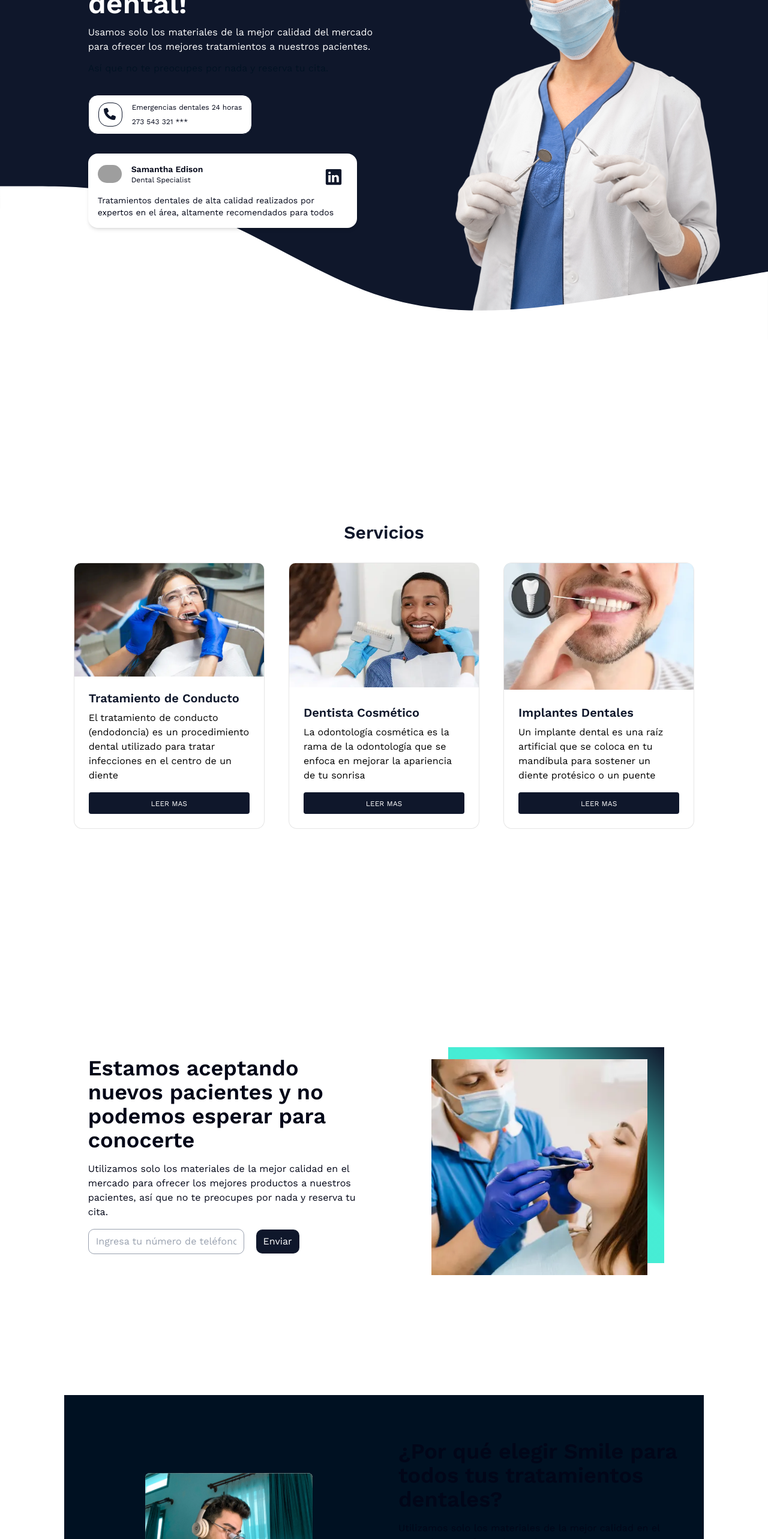
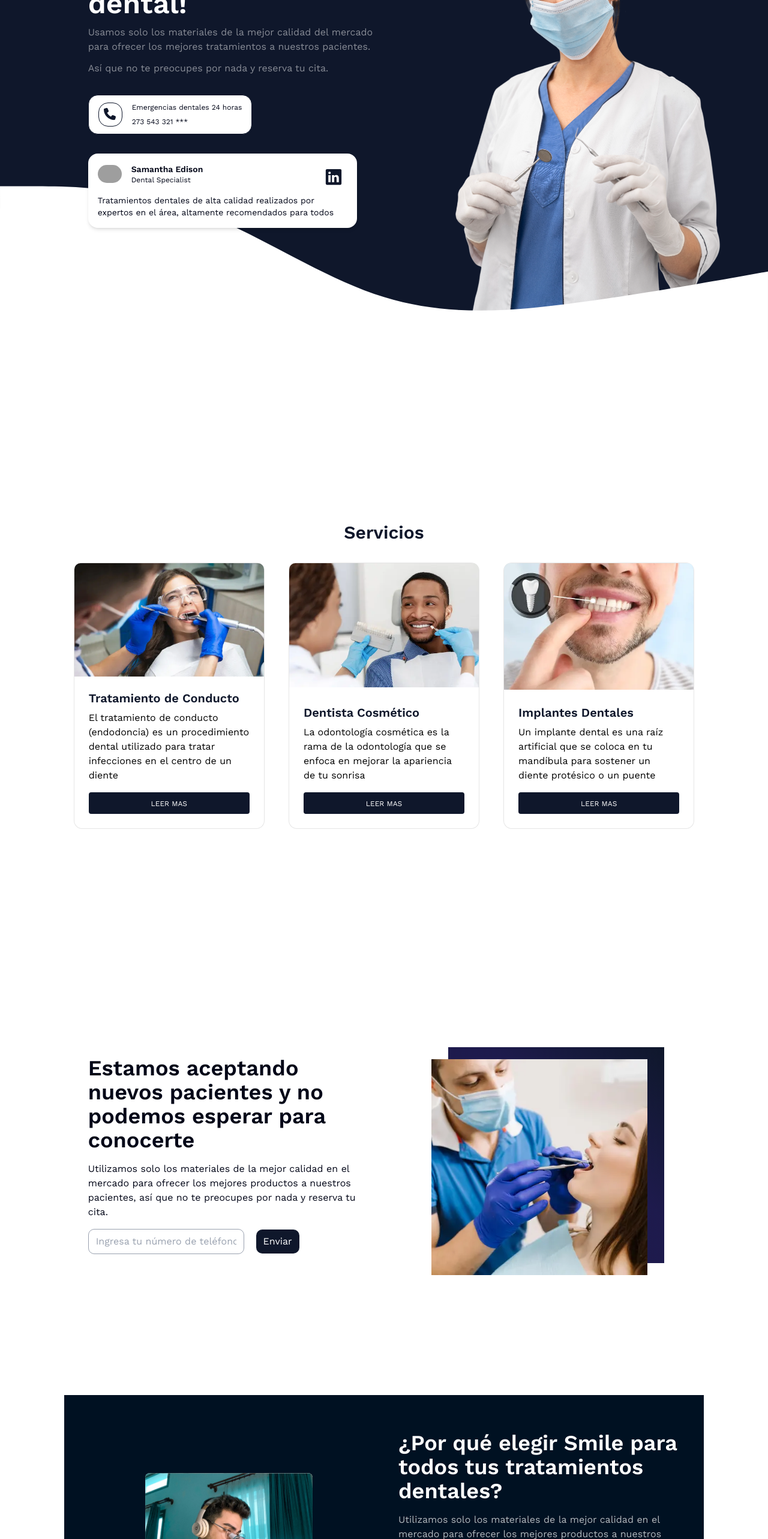
Before and after one commit to EnriqueHM31/dentista-web, a React (Vite) app: page / in a window 1280 px wide. Shown: the part 234-2800 px from the top of the page at 60% size. Built offline with nearby package versions, Linux system fonts and the light colour scheme; grey boxes are pictures that could not be loaded.

Commit message:
cambiar colores nuevos

```diff
--- a/src/components/Hero.tsx
+++ b/src/components/Hero.tsx
@@ -25,10 +25,10 @@ export default function Hero() {
                 transition={{ duration: 0.3 }}
             >
                 <h2 className="text-2xl font-bold xl:text-5xl text-white">¡Prepárate para tu mejor experiencia dental!</h2>
-                <p className='text-normal text-white'>
+                <p className='text-normal text-white/50'>
                     Usamos solo los materiales de la mejor calidad del mercado para ofrecer los mejores tratamientos a nuestros pacientes.
                 </p>
-                <p className='text-normal text-secondary'>
+                <p className='text-normal text-white/50'>
                     Así que no te preocupes por nada y reserva tu cita.
                 </p>
 
--- /dev/null
+++ b/src/components/SectionEspecialistas.tsx
@@ -0,0 +1,24 @@
+import { motion } from "framer-motion";
+import TituloSeccion from "./ui/TituloSeccion";
+import { Slider } from "./Especialistas/Slider";
+
+export default function SectionEspecialistas() {
+    return (
+        <motion.section className="min-h-screen flex flex-col items-center justify-center max-w-10/12 w-full mx-auto py-5 xl:py-10 px-1 md:px-10 lg:px-20 xl:px-10 gap-4"
+            initial={{ opacity: 0, y: 30 }}
+            whileInView={{ opacity: 1, y: 0 }} transition={{
+                duration: 0.3,
+                ease: "easeOut",
+            }}
+            viewport={{ once: true, amount: 0.3 }}
+        >
+            <TituloSeccion titulo="Conoce a nuestros especialistas" clases="text-center" />
+            <p className="max-w-3/4 w-full text-center">Utilizamos únicamente los materiales de la más alta calidad disponibles en el mercado para brindar los mejores tratamientos a nuestros pacientes.</p>
+
+
+            <div>
+                <Slider />
+            </div>
+        </motion.section>
+    )
+}
--- a/src/components/SectionTelefono.tsx
+++ b/src/components/SectionTelefono.tsx
@@ -42,7 +42,7 @@ export default function SectionTelefono() {
                 }}
             >
                 <div className="size-90 relative">
-                    <div className="absolute -z-10 w-full h-full inset-0 flex xl:items-center items-end xl:justify-center xl:flex-1 bg-gradient-to-tr to-primary from-teal-300 from-60% translate-x-7"></div>
+                    <div className="absolute -z-10 w-full h-full inset-0 flex xl:items-center items-end xl:justify-center xl:flex-1 bg-gradient-to-tr to-primary from-indigo-950 from-60% translate-x-7"></div>
                     <img src={IMAGENSERVICIO1} alt="Imagen servicio 1" className="w-full h-full object-cover translate-y-5 " />
                 </div>
             </motion.picture>
--- a/src/components/SectionVentajas.tsx
+++ b/src/components/SectionVentajas.tsx
@@ -31,20 +31,20 @@ export default function SectionVentajas() {
                     ease: "easeOut",
                 }}
             >
-                <TituloSeccion titulo="¿Por qué elegir Smile para todos tus tratamientos dentales?" clases="text-4xl font-bold" />
-                <p>Utilizamos solo los materiales de la mejor calidad en el mercado para ofrecer los mejores productos a nuestros pacientes.</p>
+                <TituloSeccion titulo="¿Por qué elegir Smile para todos tus tratamientos dentales?" clases="text-4xl font-bold text-white" />
+                <p className="text-white/70">Utilizamos solo los materiales de la mejor calidad en el mercado para ofrecer los mejores productos a nuestros pacientes.</p>
                 <ul className="flex flex-col gap-3">
                     {
                         VENTAJAS.map((ventaja) => (
                             <li key={ventaja.name} className="flex items-center gap-2">
-                                <MdOutlineSecurity className="text-2xl text-primary border border-primary rounded-full p-1" />
-                                <p>{ventaja.name}</p>
+                                <MdOutlineSecurity className="text-2xl text-white/70 border border-primary rounded-full p-1" />
+                                <p className="text-white/70">{ventaja.name}</p>
                             </li>
                         ))
                     }
                 </ul>
 
-                <button className="w-fit rounded-lg px-3 py-2 bg-primary text-white hover:bg-blue-700 transition duration-300 ease-in-out cursor-pointer ">Realizar una cita</button>
+                <button className="w-fit rounded-lg px-3 py-2 mt-7 bg-white text-primary hover:bg-white/80 transition duration-300 ease-in-out cursor-pointer ">Realizar una cita</button>
             </motion.div>
         </motion.section>
     )
--- a/src/components/SectionVideo.tsx
+++ b/src/components/SectionVideo.tsx
@@ -47,10 +47,10 @@ export default function SectionVideo() {
 
                 {!isPlaying && (
                     <button
-                        className="absolute top-1/2 left-1/2 -translate-x-1/2 -translate-y-1/2 text-4xl text-white bg-primary p-4 rounded-full flex items-center justify-center size-30"
+                        className="absolute top-1/2 left-1/2 -translate-x-1/2 -translate-y-1/2 text-4xl text-white p-4 rounded-full flex items-center justify-center size-30 bg-primary-foreground"
                         onClick={handlePlay}
                     >
-                        <FaPlay />
+                        <FaPlay className="text-primary" />
                     </button>
                 )}
             </motion.div>
--- a/src/components/Servicios.tsx
+++ b/src/components/Servicios.tsx
@@ -39,14 +39,14 @@ export default function Servicios() {
                                 alt={servicio.name} />
                         </div>
                         <div className="p-6 flex flex-col justify-between flex-1  ">
-                            <h5 className="mb-2 text-xl leading-tight text-primary font-bold">{servicio.name}</h5>
-                            <p className="mb-4 text-base text-black">
+                            <h5 className="mb-2 text-xl leading-tight text-primary font-bold group-hover:text-white">{servicio.name}</h5>
+                            <p className="mb-4 text-base text-black group-hover:text-white/50">
                                 {servicio.description}
                             </p>
                             <a
                                 href={'#'}
                                 type="button"
-                                className="inline-block rounded bg-primary px-6 pb-2 pt-2.5 text-xs font-medium uppercase leading-normal text-white shadow-primary-3 ease-in-out hover:bg-primary-accent-300 hover:shadow-primary-2 focus:bg-primary-accent-300 focus:shadow-primary-2 focus:outline-none focus:ring-0 active:bg-primary-600 active:shadow-primary-2 dark:shadow-black/30 dark:hover:shadow-dark-strong dark:focus:shadow-dark-strong dark:active:shadow-dark-strong text-center hover:bg-blue-800 transition duration-300"
+                                className="inline-block rounded bg-primary px-6 pb-2 pt-2.5 text-xs font-medium uppercase leading-normal text-white shadow-primary-3 ease-in-out hover:bg-primary-accent-300 hover:shadow-primary-2 focus:bg-primary-accent-300 focus:shadow-primary-2 focus:outline-none focus:ring-0 active:bg-primary-600 active:shadow-primary-2 dark:shadow-black/30 dark:hover:shadow-dark-strong dark:focus:shadow-dark-strong dark:active:shadow-dark-strong text-center hover:bg-white/80 transition duration-300 group-hover:bg-white group-hover:text-primary"
                                 data-twe-ripple-init
                                 data-twe-ripple-color="light">
                                 Leer mas
```
